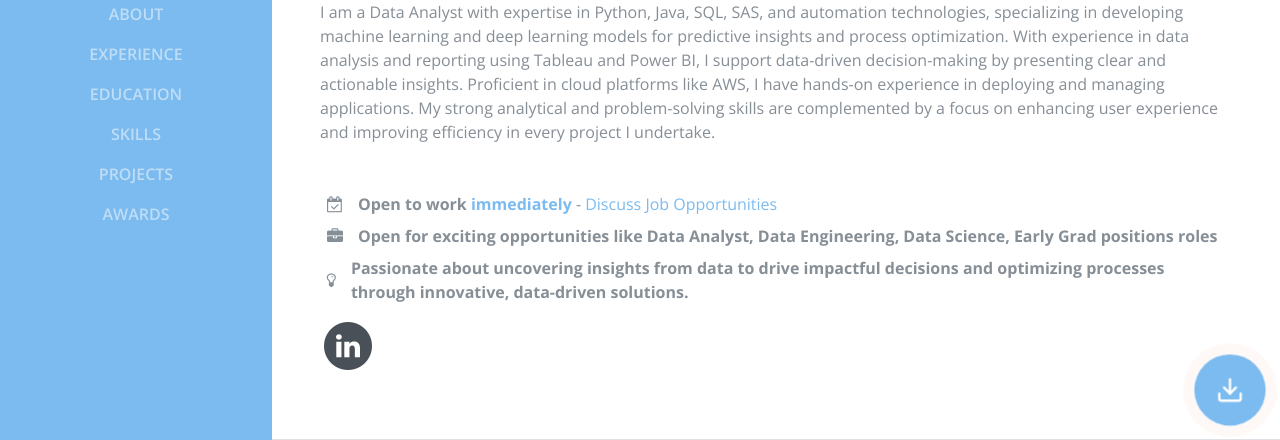
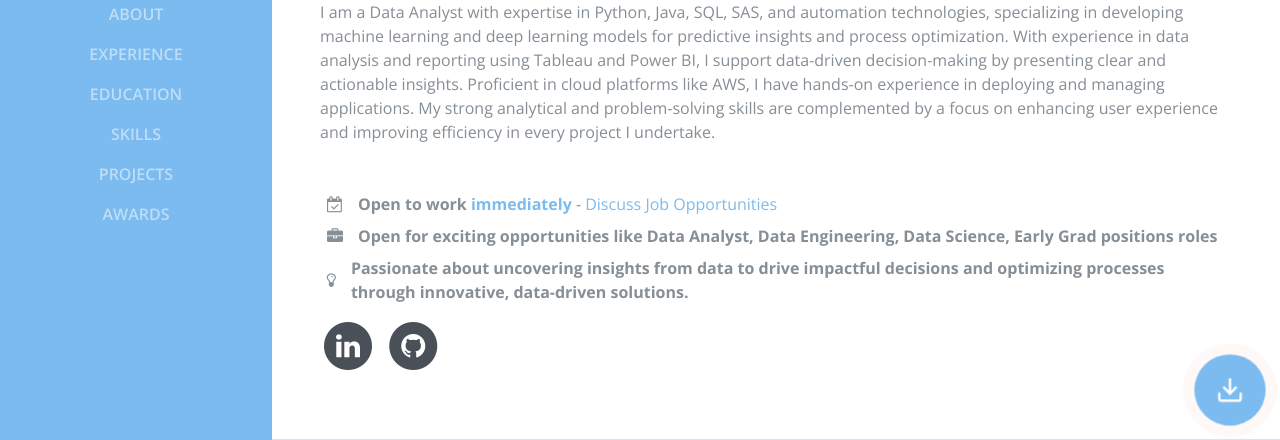
Before and after one commit to jayasai-8974/myportfolio, a plain HTML site: page index.html in a window 1280 px wide. Shown: the part 360-800 px from the top of the page. Drawn offline with nearby package versions, Linux system fonts and the light colour scheme; a script that the page names is missing; a web font is replaced by a local one.

Commit message:
Update index.html
Updated git

```diff
--- a/index.html
+++ b/index.html
@@ -136,15 +136,15 @@
                             <span class="popup-text">LinkedIn</span>
                         </a>
                     </li>
-                    <!-- <li class="list-inline-item social-icon">
-                        <a target="_blank" rel="noopener noreferrer" href="https://github.com/Saisomagit">
+                    <li class="list-inline-item social-icon">
+                        <a target="_blank" rel="noopener noreferrer" href="https://github.com/jayasai-8974">
                             <span class="fa-stack fa-lg">
                                 <i class="fa fa-circle fa-stack-2x"></i>
                                 <i class="fa fa-github fa-stack-1x fa-inverse"></i>
                             </span>
                             <span class="popup-text">GitHub</span>
                         </a>
-                    </li> -->
+                    </li>
                 </ul>
             </div>
         </section>
```
